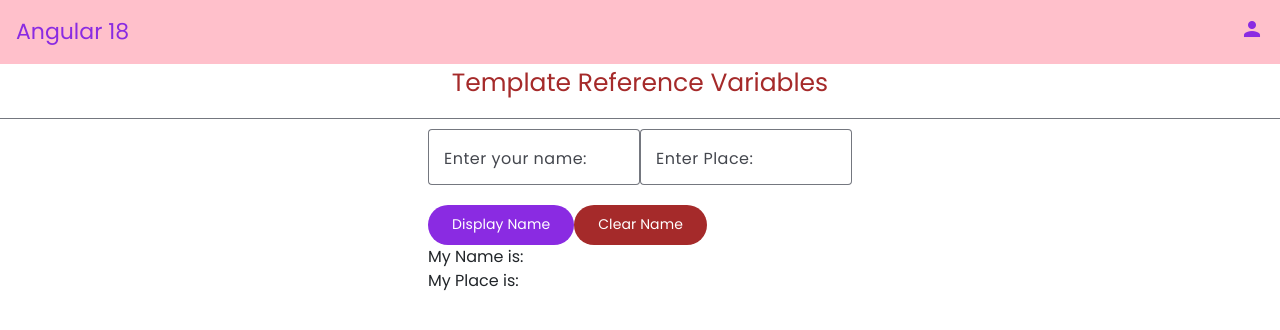
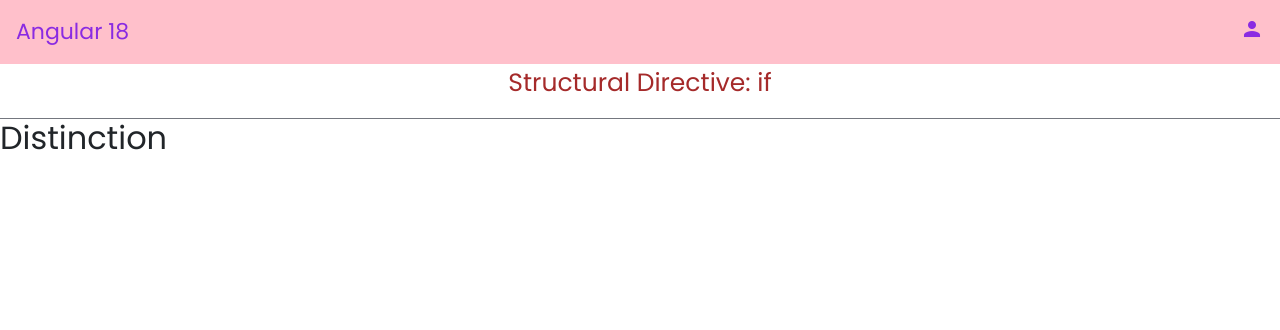
Before and after one commit to SatishKonduru/batch26Angular18Core, an Angular app: page / in a window 1280 px wide. Shown: the top 330 px of the page. Built offline with nearby package versions, Linux system fonts and the light colour scheme.

Commit message:
@if() Directive

```diff
--- a/src/app/app.component.html
+++ b/src/app/app.component.html
@@ -17,4 +17,5 @@
    <!-- <app-class-binding></app-class-binding> -->
 
  <!-- <app-event-binding></app-event-binding> -->
-  <app-temp-ref-variables></app-temp-ref-variables>
+  <!-- <app-temp-ref-variables></app-temp-ref-variables> -->
+   <app-if></app-if>
--- a/src/app/app.component.ts
+++ b/src/app/app.component.ts
@@ -8,6 +8,7 @@ import { StyleBindingComponent } from "./components/style-binding/style-binding.
 import { ClassBindingComponent } from "./components/class-binding/class-binding.component";
 import { EventBindingComponent } from "./components/event-binding/event-binding.component";
 import { TempRefVariablesComponent } from "./components/temp-ref-variables/temp-ref-variables.component";
+import { IfComponent } from "./components/if/if.component";
 
 
 
@@ -15,7 +16,7 @@ import { TempRefVariablesComponent } from "./components/temp-ref-variables/temp-
 @Component({
   selector: 'app-root',
   standalone: true,
-  imports: [RouterOutlet, MatButtonModule, HeaderComponent, InterpolationComponent, PropertyBindingComponent, StyleBindingComponent, ClassBindingComponent, EventBindingComponent, TempRefVariablesComponent],
+  imports: [RouterOutlet, MatButtonModule, HeaderComponent, InterpolationComponent, PropertyBindingComponent, StyleBindingComponent, ClassBindingComponent, EventBindingComponent, TempRefVariablesComponent, IfComponent],
   templateUrl: './app.component.html',
   styleUrl: './app.component.css',
   preserveWhitespaces: true
--- /dev/null
+++ b/src/app/components/if/if.component.html
@@ -0,0 +1,45 @@
+<div style="display: flex; justify-content: center;" >
+    <p style="font-size: 25px; color: brown;">Structural Directive: if</p>
+</div>
+<mat-divider></mat-divider>
+
+<!-- <div style="justify-content: center;" *ngIf="show">
+    <h4>
+        name: {{student.name}}
+    </h4>
+    <h4 >
+        Course: {{student.course}}
+    </h4>
+</div> -->
+
+
+    <!-- <div style="justify-content: center;">
+        <h4 *ngIf="show else else2 ">
+            name: {{student.name}}
+        </h4>
+    </div>
+    <ng-template #else1>
+        No Data Found 1
+    </ng-template>
+    <ng-template #else2>
+        No Data Found 2
+    </ng-template>
+    <ng-template #else3>
+        No Data Found 3
+    </ng-template> -->
+
+    @if(score <= 10){
+        <h2>Fail</h2>
+    }
+    @else if(score > 20 && score <= 40){
+        <h2>Third Class</h2>
+    }
+    @else if(score > 40 && score < 60){
+        <h2>Second Class</h2>
+    }
+    @else if(score > 60 && score < 75){
+        <h2>First Class</h2>
+    }
+    @else {
+        <h2>Distinction</h2>
+    }
--- /dev/null
+++ b/src/app/components/if/if.component.ts
@@ -0,0 +1,20 @@
+import { CommonModule } from '@angular/common';
+import { Component } from '@angular/core';
+import {MatDividerModule} from '@angular/material/divider';
+
+@Component({
+  selector: 'app-if',
+  standalone: true,
+  imports: [MatDividerModule, CommonModule],
+  templateUrl: './if.component.html',
+  styleUrl: './if.component.css'
+})
+export class IfComponent {
+show = false
+score = 95
+
+student = {
+  name: 'Satish',
+  course: 'Angular'
+}
+}
--- a/src/app/components/temp-ref-variables/temp-ref-variables.component.ts
+++ b/src/app/components/temp-ref-variables/temp-ref-variables.component.ts
@@ -11,7 +11,7 @@ import { FormsModule } from '@angular/forms';
   standalone: true,
   imports: [MatDividerModule, CommonModule, MatFormFieldModule, MatInputModule, MatButtonModule, FormsModule],
   templateUrl: './temp-ref-variables.component.html',
-  styleUrl: './temp-ref-variables.component.css'
+  styleUrl: './temp-ref-variables.component.css',
 })
 export class TempRefVariablesComponent {
   name: string = ''
```
Also changed, not shown: src/app/components/if/if.component.css (added).
